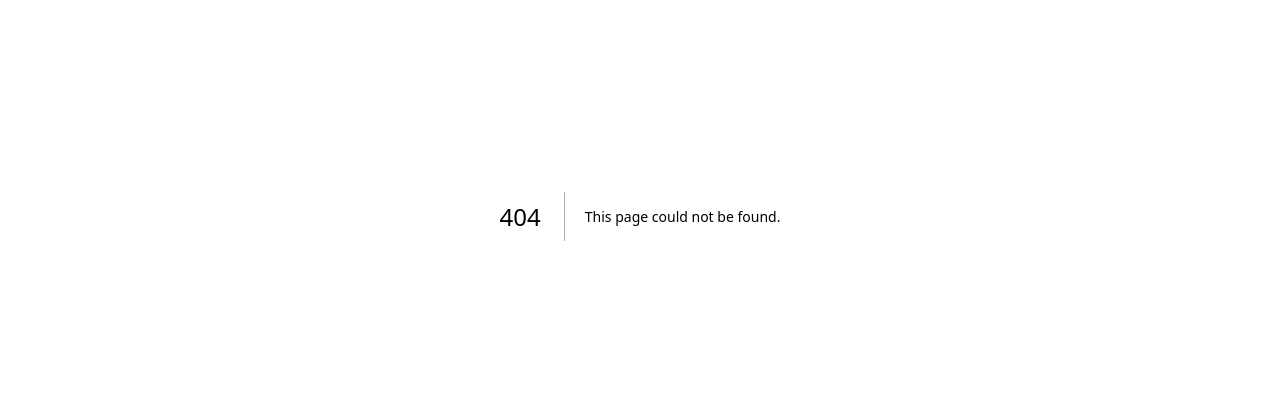
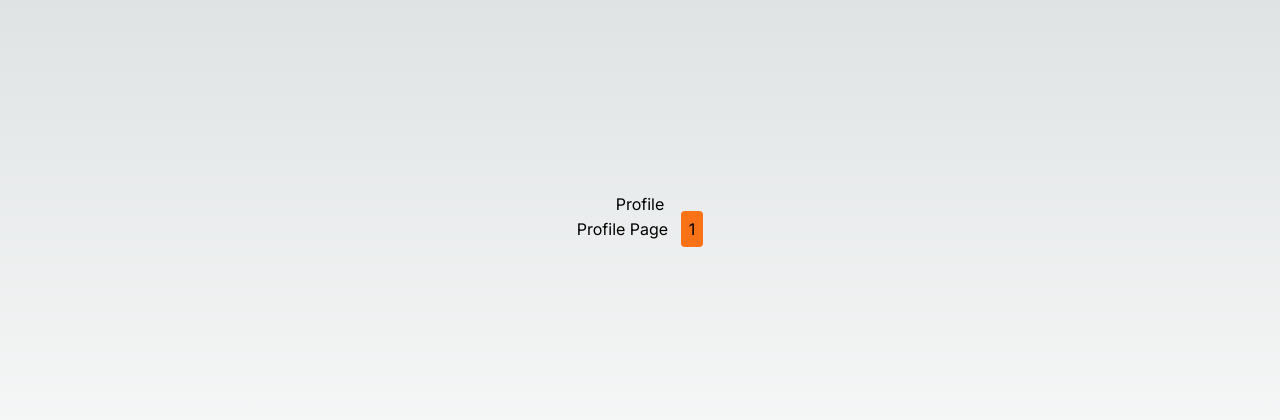
Before and after one commit to hiferli/nextjs-starter, a Next.js app: page /profile/1 in a window 1280 px wide. Before the commit this address had no page. Shown: the part 184-604 px from the top of the page. Built offline with nearby package versions, Linux system fonts and the light colour scheme.

Commit message:
Creating User Profiles

```diff
--- /dev/null
+++ b/src/app/profile/[id]/page.tsx
@@ -0,0 +1,9 @@
+export default function UserProfile ({params}: any) {
+    return (
+        <div className="flex flex-col items-center justify-center min-h-screen py-2">
+            <h1>Profile</h1>
+            <hr />
+            <p className="p-4xl ">Profile Page <span className="p-2 ml-2 rounded bg-orange-500 text-black">{params.id}</span></p>
+        </div>
+    )
+}
--- /dev/null
+++ b/src/app/profile/page.tsx
@@ -0,0 +1,9 @@
+export default function ProfilePage () {
+    return (
+        <div className="flex flex-col items-center justify-center min-h-screen py-2">
+            <h1>Profile</h1>
+            <hr />
+            <p>Profile Page</p>
+        </div>
+    )
+}
```
